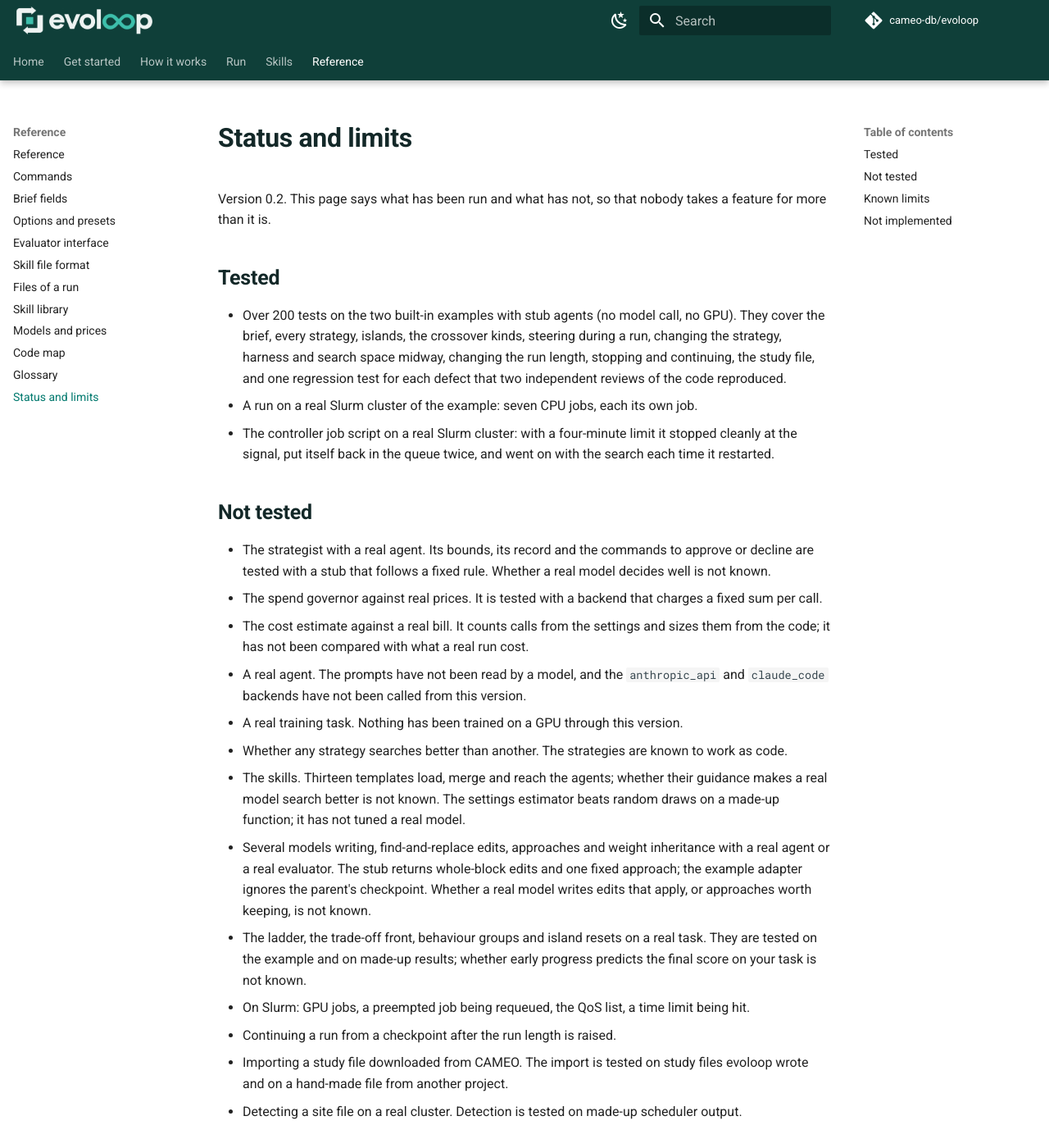
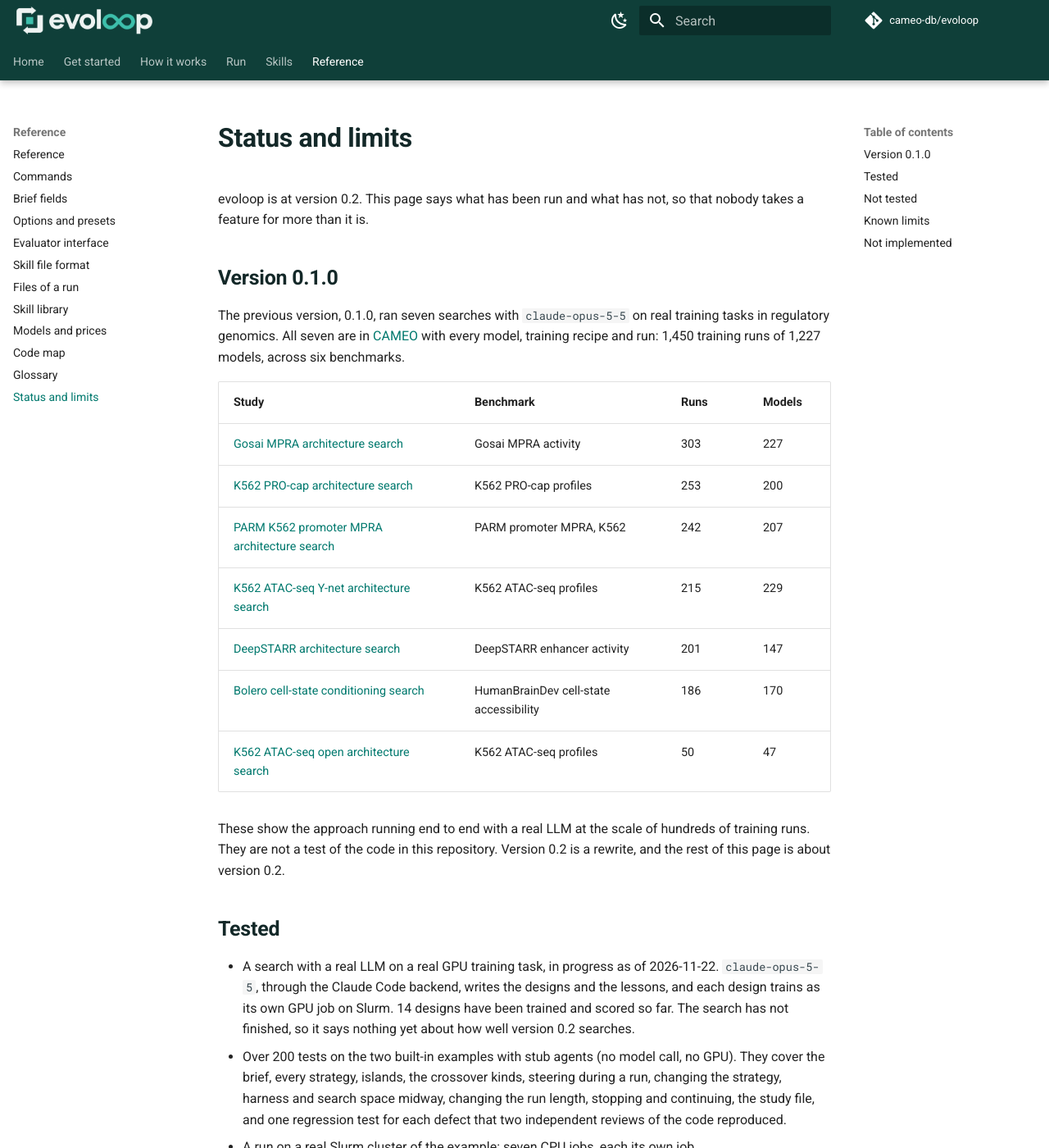
Before and after one commit to cameo-db/evoloop, an MkDocs documentation site: the page built from docs/status.md, in a window 1280 px wide and 1400 px high. Shown: the whole window at 82% size. Built offline with MkDocs 1.6.1 and Material for MkDocs 9.7.7, drawn with Linux system fonts in a browser that asks for light colours; comment, search, counter and statistics services are not loaded; some of the changed text lies outside the part shown.

Commit message:
Status: the seven version 0.1.0 searches in CAMEO, and the first real search with 0.2
The status page, the home page, the README and the comparison page said that
evoloop had never run with a real LLM on a real training task. Version 0.1.0
ran seven such searches with claude-opus-5-5; they are on record in CAMEO
(1,450 training runs of 1,227 models). Version 0.2 is a rewrite, and its
first search with a real LLM is in progress. The pages now say both.

Co-Authored-By: Claude Fable 5.2 <noreply@anthropic.com>
Claude-Session: https://claude.ai/code/session_01GuYYFmC8U2yny8edFcSEH5

```diff
--- a/docs/status.md
+++ b/docs/status.md
@@ -1,10 +1,34 @@
 # Status and limits
 
-Version 0.2. This page says what has been run and what has not, so that nobody takes a feature for
-more than it is.
+evoloop is at version 0.2. This page says what has been run and what has not, so that nobody takes a
+feature for more than it is.
+
+## Version 0.1.0
+
+The previous version, 0.1.0, ran seven searches with `claude-opus-5-5` on real training tasks in
+regulatory genomics. All seven are in [CAMEO](https://cameo-db.github.io/#/database) with every model,
+training recipe and run: 1,450 training runs of 1,227 models, across six benchmarks.
+
+| Study | Benchmark | Runs | Models |
+|---|---|---|---|
+| [Gosai MPRA architecture search](https://cameo-db.github.io/#/s/study-search-opus2) | Gosai MPRA activity | 303 | 227 |
+| [K562 PRO-cap architecture search](https://cameo-db.github.io/#/s/study-procap_k562-run2) | K562 PRO-cap profiles | 253 | 200 |
+| [PARM K562 promoter MPRA architecture search](https://cameo-db.github.io/#/s/study-parm_k562-run2) | PARM promoter MPRA, K562 | 242 | 207 |
+| [K562 ATAC-seq Y-net architecture search](https://cameo-db.github.io/#/s/study-capy_search-run3) | K562 ATAC-seq profiles | 215 | 229 |
+| [DeepSTARR architecture search](https://cameo-db.github.io/#/s/study-deepstarr_search-opus) | DeepSTARR enhancer activity | 201 | 147 |
+| [Bolero cell-state conditioning search](https://cameo-db.github.io/#/s/study-bolero-conditioning-round1) | HumanBrainDev cell-state accessibility | 186 | 170 |
+| [K562 ATAC-seq open architecture search](https://cameo-db.github.io/#/s/study-capy_open-open1) | K562 ATAC-seq profiles | 50 | 47 |
+
+These show the approach running end to end with a real LLM at the scale of hundreds of training runs.
+They are not a test of the code in this repository. Version 0.2 is a rewrite, and the rest of this page
+is about version 0.2.
 
 ## Tested
 
+- A search with a real LLM on a real GPU training task, in progress as of 2026-11-22. `claude-opus-5-5`,
+  through the Claude Code backend, writes the designs and the lessons, and each design trains as its own
+  GPU job on Slurm. 14 designs have been trained and scored so far. The search has not finished, so it
+  says nothing yet about how well version 0.2 searches.
 - Over 200 tests on the two built-in examples with stub agents (no model call, no GPU). They cover the brief,
   every strategy, islands, the crossover kinds, steering during a run, changing the strategy, harness
   and search space midway, changing the run length, stopping and continuing, the study file, and one
@@ -15,24 +39,23 @@ more than it is.
 
 ## Not tested
 
+- A finished search with a real LLM. One is in progress.
 - The strategist with a real agent. Its bounds, its record and the commands to approve or decline are
   tested with a stub that follows a fixed rule. Whether a real model decides well is not known.
+- The `anthropic_api` backend. The search in progress uses `claude_code`.
 - The spend governor against real prices. It is tested with a backend that charges a fixed sum per call.
 - The cost estimate against a real bill. It counts calls from the settings and sizes them from the code; it
   has not been compared with what a real run cost.
-- A real agent. The prompts have not been read by a model, and the `anthropic_api` and
-  `claude_code` backends have not been called from this version.
-- A real training task. Nothing has been trained on a GPU through this version.
 - Whether any strategy searches better than another. The strategies are known to work as code.
 - The skills. Thirteen templates load, merge and reach the agents; whether their guidance makes a real
   model search better is not known. The settings estimator beats random draws on a made-up function; it has
   not tuned a real model.
 - Several models writing, find-and-replace edits, approaches and weight inheritance with a real agent or a
-  real evaluator. The stub returns whole-block edits and one fixed approach; the example adapter ignores the
+  real evaluator. The stub returns whole-block edits and one fixed approach; the example evaluator ignores the
   parent's checkpoint. Whether a real model writes edits that apply, or approaches worth keeping, is not known.
 - The ladder, the trade-off front, behaviour groups and island resets on a real task. They are tested on
   the example and on made-up results; whether early progress predicts the final score on your task is not known.
-- On Slurm: GPU jobs, a preempted job being requeued, the QoS list, a time limit being hit.
+- On Slurm: a preempted job being requeued, the QoS list, a time limit being hit.
 - Continuing a run from a checkpoint after the run length is raised.
 - Importing a study file downloaded from CAMEO. The import is tested on study files evoloop wrote and on a
   hand-made file from another project.
```
Also changed, not shown: README.md (+7 -3 lines), docs/compared.md (+3 -3 lines), docs/index.md (+6 -2 lines).
